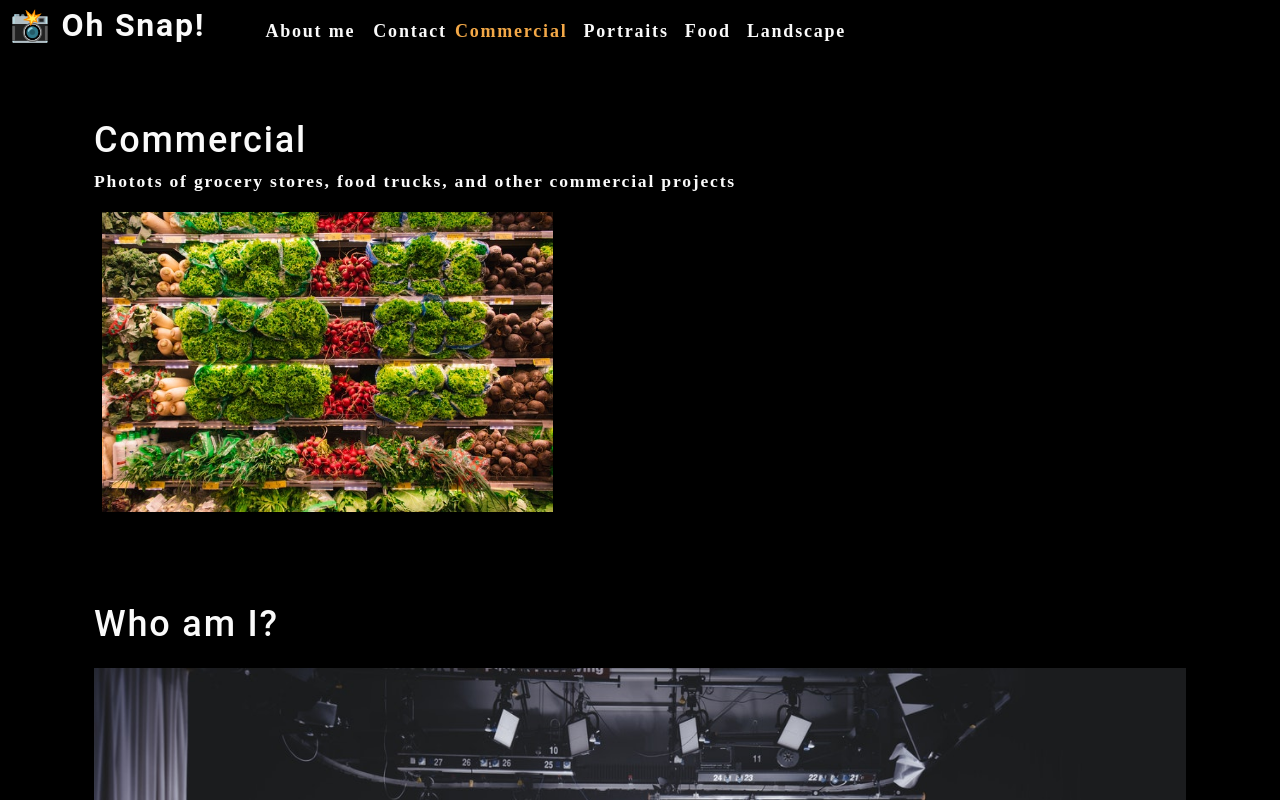
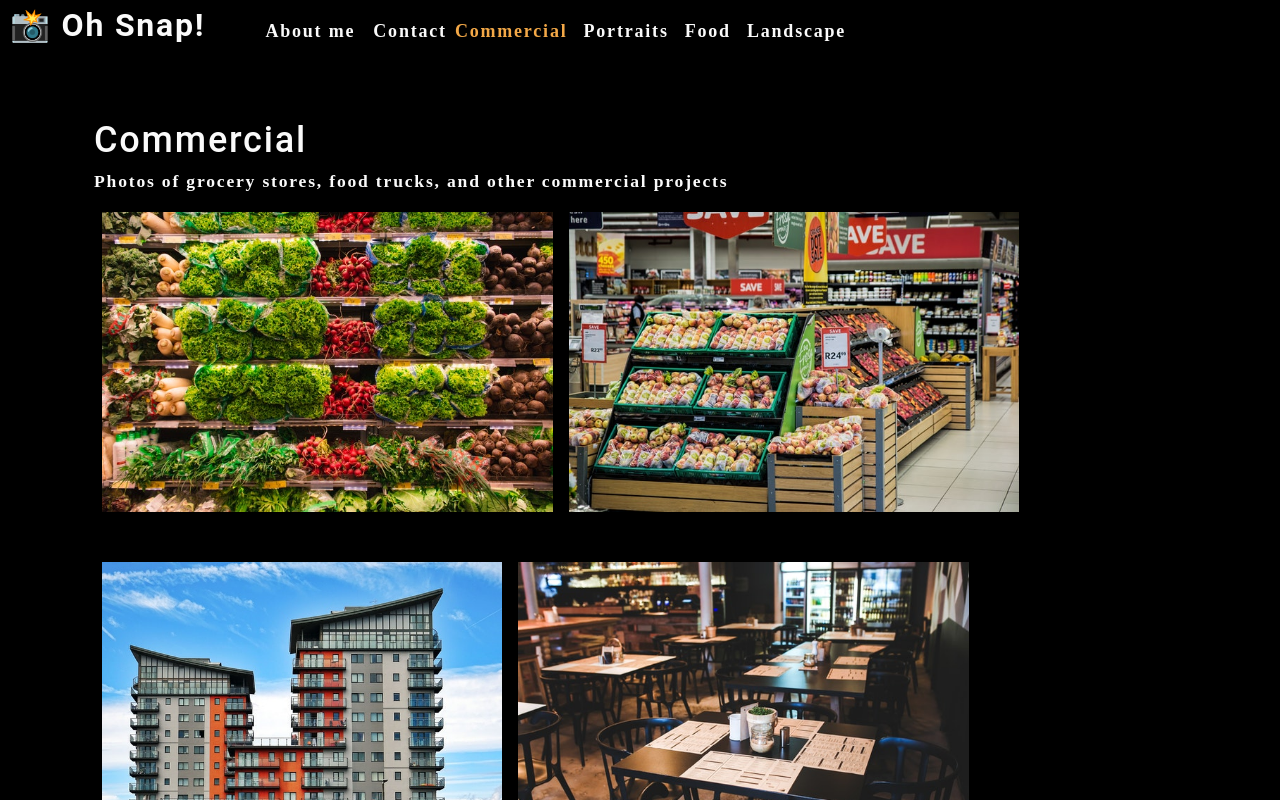
Before and after one commit to HarvBCoding/photo-port, a React (Create React App) app: page / in a window 1280 px wide. Shown: the top 800 px of the page. Built offline with nearby package versions, Linux system fonts and the light colour scheme.

Commit message:
photos display in the gallery

```diff
--- a/src/App.js
+++ b/src/App.js
@@ -24,7 +24,7 @@ function App() {
           currentCategory={currentCategory}>
       </Nav>
       <main>
-        <Gallery></Gallery>
+        <Gallery currentCategory={currentCategory}></Gallery>
         <About></About>
       </main>
     </div>
--- a/src/components/Gallery/index.js
+++ b/src/components/Gallery/index.js
@@ -1,20 +1,14 @@
 import React from 'react';
+import PhotoList from '../PhotoList';
 import { capitalizeFirstLetter } from '../../utils/helpers';
-import photo from "../../assets/small/commercial/0.jpg";
 
-function Gallery(props) {
-    const currentCategory = {
-        name: "commercial",
-        description: "Photots of grocery stores, food trucks, and other commercial projects"
-    };
-
+function Gallery({ currentCategory }) {
+    const { name, description } = currentCategory;
     return (
         <section>
-            <h1>{capitalizeFirstLetter(currentCategory.name)}</h1>
-            <p>{currentCategory.description}</p>
-            <div className="flex-row">
-                <img src={photo} alt="Commercial Example" className="img-thumbnail mx-1"/>
-            </div>
+            <h1 data-testid="h1tag">{capitalizeFirstLetter(name)}</h1>
+            <p>{description}</p>
+            <PhotoList category={currentCategory.name}/>
         </section>
     );
 }
--- /dev/null
+++ b/src/components/PhotoList/index.js
@@ -0,0 +1,140 @@
+import React, { useState } from "react";
+// import Modal from '../Modal';
+
+function PhotoList({ category }) {
+  const [photos] = useState([
+    {
+      name: "Grocery aisle",
+      category: "commercial",
+      description:
+        "Lorem ipsum dolor sit amet, consectetur adipiscing elit. Nunc ultricie",
+    },
+    {
+      name: "Grocery booth",
+      category: "commercial",
+      description:
+        "Lorem ipsum dolor sit amet, consectetur adipiscing elit. Nunc ultricie",
+    },
+    {
+      name: "Building exterior",
+      category: "commercial",
+      description:
+        "Lorem ipsum dolor sit amet, consectetur adipiscing elit. Nunc ultricie",
+    },
+    {
+      name: "Restaurant table",
+      category: "commercial",
+      description:
+        "Lorem ipsum dolor sit amet, consectetur adipiscing elit. Nunc ultricie",
+    },
+    {
+      name: "Cafe interior",
+      category: "commercial",
+      description:
+        "Lorem ipsum dolor sit amet, consectetur adipiscing elit. Nunc ultricie",
+    },
+    {
+      name: "Cat green eyes",
+      category: "portraits",
+      description:
+        "Lorem ipsum dolor sit amet, consectetur adipiscing elit. Nunc ultricie",
+    },
+    {
+      name: "Green parrot",
+      category: "portraits",
+      description:
+        "Lorem ipsum dolor sit amet, consectetur adipiscing elit. Nunc ultricie",
+    },
+    {
+      name: "Yellow macaw",
+      category: "portraits",
+      description:
+        "Lorem ipsum dolor sit amet, consectetur adipiscing elit. Nunc ultricie",
+    },
+    {
+      name: "Pug smile",
+      category: "portraits",
+      description:
+        "Lorem ipsum dolor sit amet, consectetur adipiscing elit. Nunc ultricie",
+    },
+    {
+      name: "Pancakes",
+      category: "food",
+      description:
+        "Lorem ipsum dolor sit amet, consectetur adipiscing elit. Nunc ultricie",
+    },
+    {
+      name: "Burrito",
+      category: "food",
+      description:
+        "Lorem ipsum dolor sit amet, consectetur adipiscing elit. Nunc ultricie",
+    },
+    {
+      name: "Scallop pasta",
+      category: "food",
+      description:
+        "Lorem ipsum dolor sit amet, consectetur adipiscing elit. Nunc ultricie",
+    },
+    {
+      name: "Burger",
+      category: "food",
+      description:
+        "Lorem ipsum dolor sit amet, consectetur adipiscing elit. Nunc ultricie",
+    },
+    {
+      name: "Fruit bowl",
+      category: "food",
+      description:
+        "Lorem ipsum dolor sit amet, consectetur adipiscing elit. Nunc ultricie",
+    },
+    {
+      name: "Green river",
+      category: "landscape",
+      description:
+        "Lorem ipsum dolor sit amet, consectetur adipiscing elit. Nunc ultricie",
+    },
+    {
+      name: "Docks",
+      category: "landscape",
+      description:
+        "Lorem ipsum dolor sit amet, consectetur adipiscing elit. Nunc ultricie",
+    },
+    {
+      name: "Panoramic village by sea",
+      category: "landscape",
+      description:
+        "Lorem ipsum dolor sit amet, consectetur adipiscing elit. Nunc ultricie",
+    },
+    {
+      name: "Domestic landscape",
+      category: "landscape",
+      description:
+        "Lorem ipsum dolor sit amet, consectetur adipiscing elit. Nunc ultricie",
+    },
+    {
+      name: "Park bench",
+      category: "landscape",
+      description:
+        "Lorem ipsum dolor sit amet, consectetur adipiscing elit. Nunc ultricie",
+    },
+  ]);
+  // filtering the photos array for the photo's whose category match the current category
+  const currentPhotos = photos.filter((photo) => photo.category === category);
+
+  return (
+    <div>
+      <div className="flex-row">
+          {currentPhotos.map((image, i) => (
+              <img
+              src={require(`../../assets/small/${category}/${i}.jpg`).default}
+              alt={image.name}
+              className="img-thumbnail mx-1"
+              key={image.name}
+              />
+          ))}
+      </div>
+    </div>
+  );
+}
+
+export default PhotoList;
```
